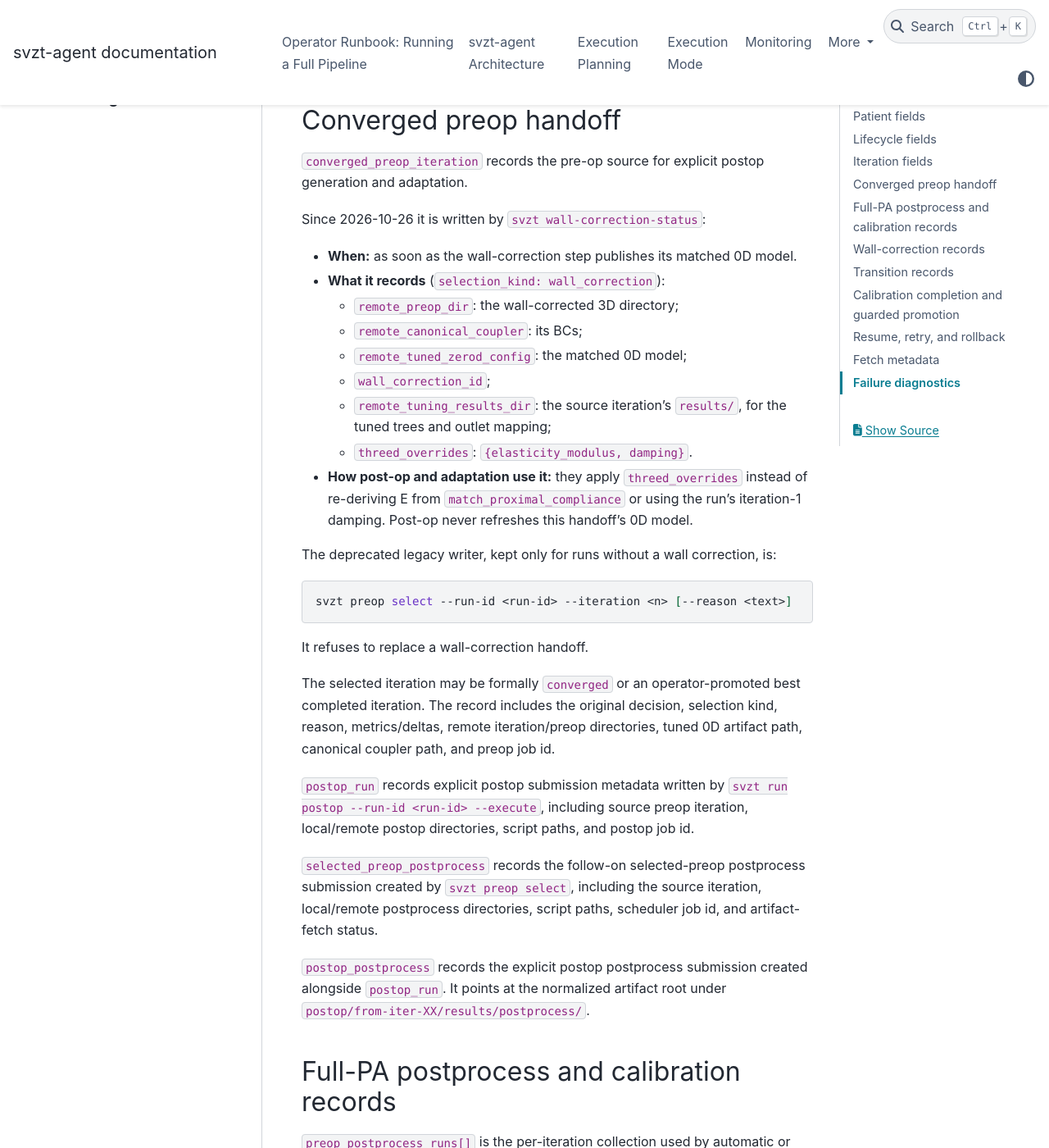
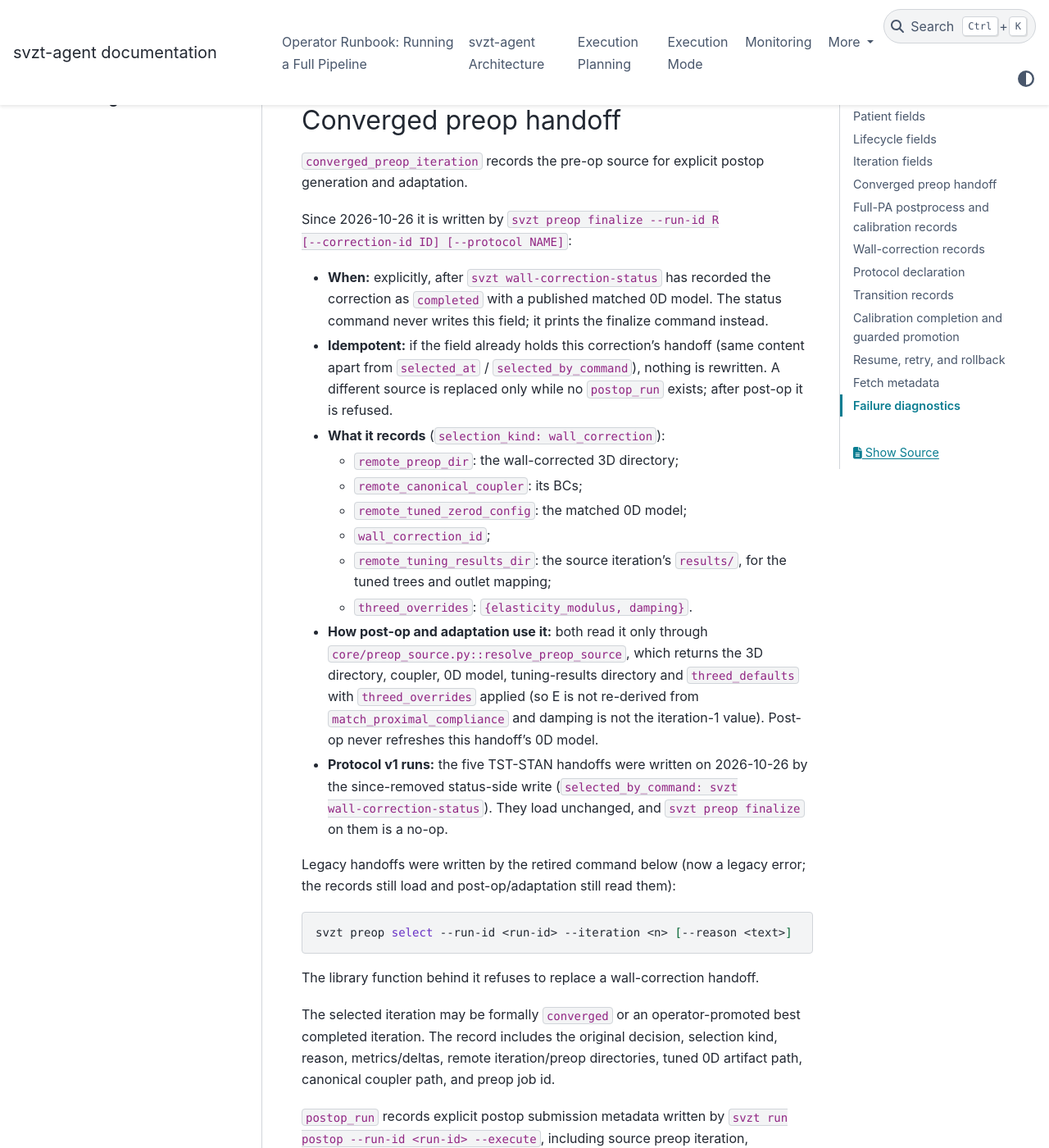
Before and after one commit to ncdorn/svzt-agent, a Sphinx documentation site: the page built from docs/MANIFEST.md, in a window 1280 px wide and 1400 px high, scrolled down 2638 px. Shown: the whole window at 82% size. Built offline with Sphinx 7.4.7 and the PyData theme 0.15.4, drawn with Linux system fonts in a browser that asks for light colours; pages that are not in the unit, such as notebooks, are missing from menus; some of the changed text lies outside the part shown.

Commit message:
Document finalize, the pre-op source resolver and the protocol field
README, ARCHITECTURE, DECOMPOSITION_PLAN, EXECUTION, MANIFEST and
OPERATOR_RUNBOOK: the read-only status command and explicit preop finalize,
resolve_preop_source as the only reader of converged_preop_iteration, the
typed gate policy, the protocol declaration, the explicit wall_correction
defaults, and the retired adopt mode and preop select.

Co-Authored-By: Claude Opus 5.5 <noreply@anthropic.com>

````diff
--- a/docs/MANIFEST.md
+++ b/docs/MANIFEST.md
@@ -88,8 +88,15 @@ metrics are kept as `*.tune_<previous-job>.json` beside the new ones.
 `converged_preop_iteration` records the pre-op source for explicit postop
 generation and adaptation.
 
-Since 2026-10-26 it is written by `svzt wall-correction-status`:
-- **When:** as soon as the wall-correction step publishes its matched 0D model.
+Since 2026-10-26 it is written by `svzt preop finalize --run-id R
+[--correction-id ID] [--protocol NAME]`:
+- **When:** explicitly, after `svzt wall-correction-status` has recorded the
+  correction as `completed` with a published matched 0D model. The status
+  command never writes this field; it prints the finalize command instead.
+- **Idempotent:** if the field already holds this correction's handoff (same
+  content apart from `selected_at` / `selected_by_command`), nothing is
+  rewritten. A different source is replaced only while no `postop_run`
+  exists; after post-op it is refused.
 - **What it records** (`selection_kind: wall_correction`):
   - `remote_preop_dir`: the wall-corrected 3D directory;
   - `remote_canonical_coupler`: its BCs;
@@ -98,17 +105,25 @@ Since 2026-10-26 it is written by `svzt wall-correction-status`:
   - `remote_tuning_results_dir`: the source iteration's `results/`, for the
     tuned trees and outlet mapping;
   - `threed_overrides`: `{elasticity_modulus, damping}`.
-- **How post-op and adaptation use it:** they apply `threed_overrides` instead
-  of re-deriving E from `match_proximal_compliance` or using the run's iteration-1
-  damping. Post-op never refreshes this handoff's 0D model.
+- **How post-op and adaptation use it:** both read it only through
+  `core/preop_source.py::resolve_preop_source`, which returns the 3D directory,
+  coupler, 0D model, tuning-results directory and `threed_defaults` with
+  `threed_overrides` applied (so E is not re-derived from
+  `match_proximal_compliance` and damping is not the iteration-1 value).
+  Post-op never refreshes this handoff's 0D model.
+- **Protocol v1 runs:** the five TST-STAN handoffs were written on 2026-10-26
+  by the since-removed status-side write (`selected_by_command: svzt
+  wall-correction-status`). They load unchanged, and `svzt preop finalize`
+  on them is a no-op.
 
-The deprecated legacy writer, kept only for runs without a wall correction, is:
+Legacy handoffs were written by the retired command below (now a legacy
+error; the records still load and post-op/adaptation still read them):
 
 ```bash
 svzt preop select --run-id <run-id> --iteration <n> [--reason <text>]
 ```
 
-It refuses to replace a wall-correction handoff.
+The library function behind it refuses to replace a wall-correction handoff.
 
 The selected iteration may be formally `converged` or an operator-promoted best
 completed iteration. The record includes the original decision, selection kind,
@@ -239,7 +254,8 @@ Each record carries:
 - **Identity and lifecycle:**
   - `correction_id` (a digest of the inputs, rule, mode and 3D directory)
   - `source_iteration`
-  - `mode`: `rerun`, or `adopted` for an existing 3D run that was verified
+  - `mode`: `rerun`; `adopted` marks the five protocol v1 records, made by the
+    retired `--adopt-threed-dir` mode from existing verified 3D runs
   - `status`: `submitted`, `running`, `completed`, `calibration_failed` or `failed`
   - `created_at` and `updated_at`
 - **The rule:** `rule`, with λ, E_source → E, damping, both pulse pressures,
@@ -251,11 +267,11 @@ Each record carries:
   - `remote_calibration_dir` and `remote_calibrated_zerod_config`
   - `local_dir`
 - **Jobs:**
-  - `solver_job_id` and `postprocess_job_id`, which are null when adopted
+  - `solver_job_id` and `postprocess_job_id` (null in `adopted` records)
   - `calibration_job_id` and `calibration_status`
 - **Evidence:**
   - `input_digests`
-  - `verification`, for an adopted run
+  - `verification` (filled only in `adopted` records)
   - `results`, filled by `svzt wall-correction-status` from the fetched
     calibration reports: compliance multiplier, target/unscaled/fitted pulse
     pressure, baseline and candidate composite, and gate status
@@ -269,8 +285,27 @@ remote: <runs_root>/<run_id>/wall_correction/iter-XX/{preop,postprocess,results/
 local:  runs/<run_id>/wall_correction/iter-XX/{inputs,staged,calibration/results,wall_correction_plan.json}
 ```
 
-An adopted run keeps its 3D and postprocess outputs where they are; only
-`calibration/` is written under the run's `wall_correction/` directory.
+An adopted record's 3D and postprocess outputs stay where they were made
+(`_checks/elaw_iter3_20261023/...`); only its `calibration/` is under the
+run's `wall_correction/` directory.
+
+## Protocol declaration
+
+`protocol` (optional, null for runs that declare none) names the frozen
+protocol a run follows and how far it has got:
+
+```yaml
+protocol:
+  name: preop_v1.1          # svz/docs/preop_protocol_v1/README.md
+  stage: preop_finalized    # tuning | wall_correction | preop_finalized
+  updated_at: <timestamp>
+```
+
+It is declarative: no workflow branches on it. `svzt preop finalize
+--protocol NAME` declares it, and finalize sets `stage: preop_finalized` on
+any run that declares one. A run's protocol name never changes (naming a
+different one is refused). The five protocol v1 runs were backfilled with
+`preop_v1.1` / `preop_finalized` on 2026-10-26.
 
 ## Transition records
 Each `execution.lifecycle_history[]` entry records:
````
Also changed, not shown: README.md (+25 -17 lines), docs/ARCHITECTURE.md (+27 -12 lines), docs/DECOMPOSITION_PLAN.md (+5 -1 lines), docs/EXECUTION.md (+21 -12 lines), docs/OPERATOR_RUNBOOK.md (+9 -7 lines).
